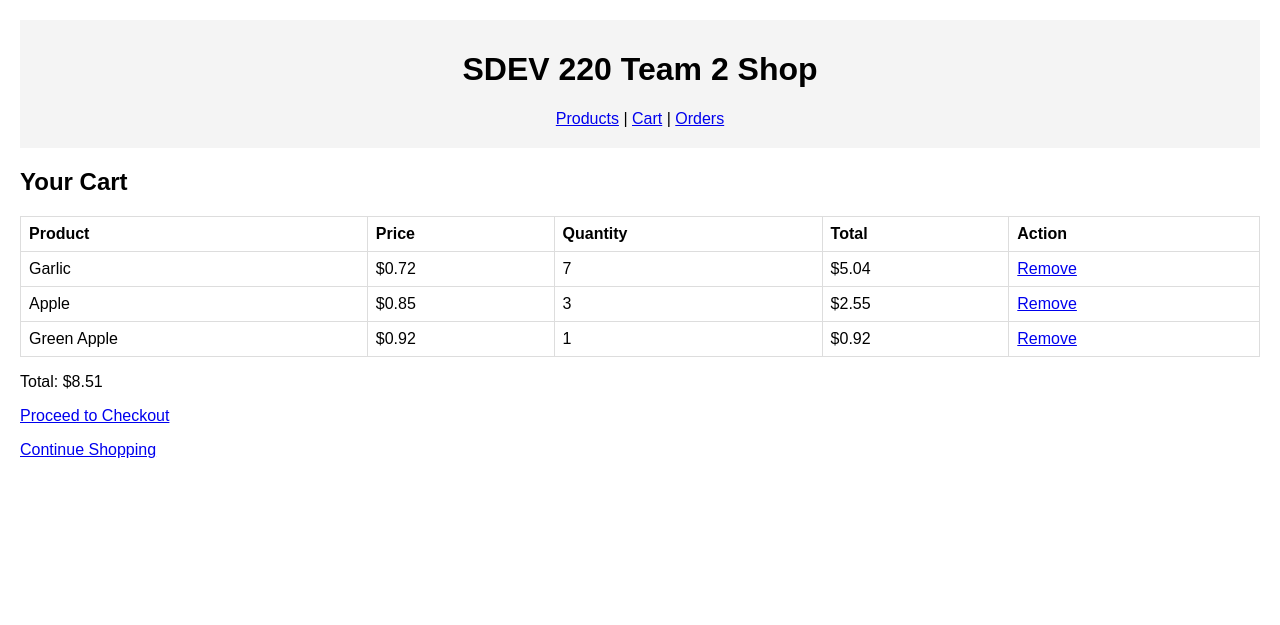
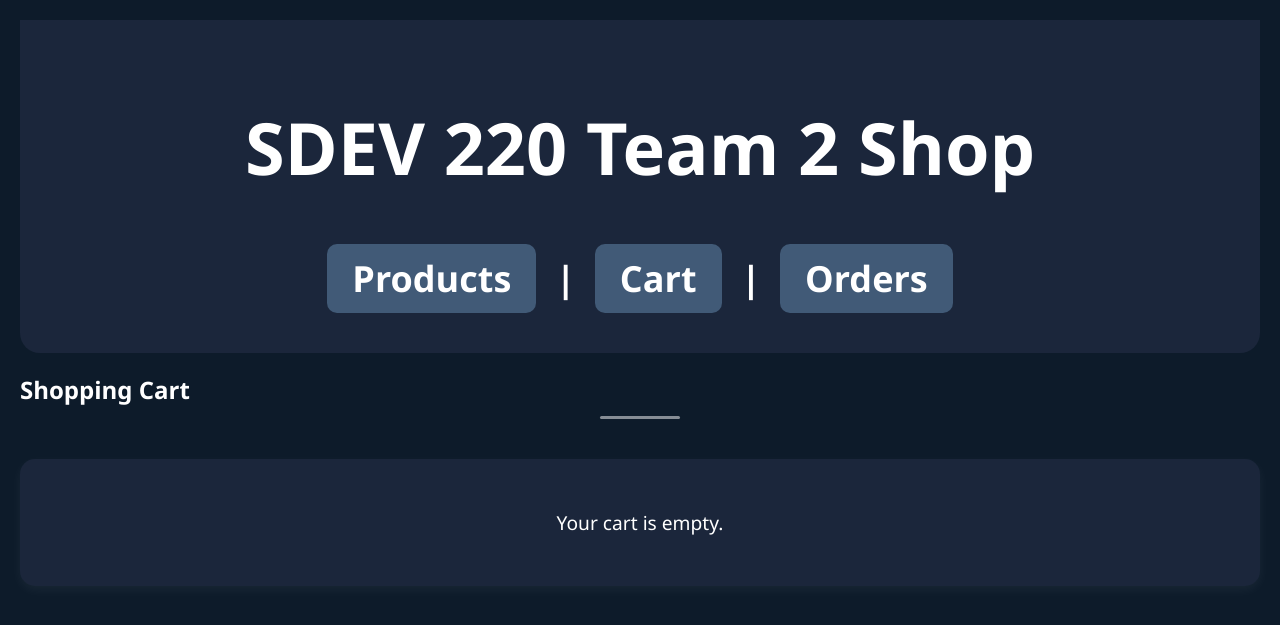
Before and after one commit to asmaayasser1/SDEV_220_Final_Project_Team2, a Flask app: page /cart in a window 1280 px wide. Shown: the top 625 px of the page. Run offline with Flask 3, Linux system fonts and the light colour scheme; data comes from the database, SQL or seed files in the repository; both versions use the stored data as it was after the commit.

Commit message:
Enhanced CSS styling and improved project design

```diff
--- a/static/style.css
+++ b/static/style.css
@@ -5,3 +5,197 @@
 th, td { border: 1px solid #ddd; padding: 8px; text-align: left; }
 .success { color: green; }
 form { margin-top: 20px; }
+body {
+    font-family: 'Segoe UI', Tahoma, Geneva, Verdana, sans-serif;
+    background-color: #0D1B2A; /* خلفية الصفحة */
+    color: white;
+    margin: 20px;
+  }
+
+  header {
+    background-color: #1B263B; /* خلفية الترويسة */
+    color: white;
+    padding: 30px;
+    text-align: center;
+    font-size: 36px;
+    font-weight: bold;
+    border-radius: 0 0 20px 20px;
+  }
+
+  nav {
+    margin-top: 20px;
+    text-align: center;
+  }
+
+  nav a {
+    background-color: #415A77;
+    color: white;
+    padding: 10px 25px;
+    margin: 0 10px;
+    text-decoration: none;
+    font-weight: bold;
+    border-radius: 10px;
+    display: inline-block;
+    transition: background-color 0.3s ease;
+  }
+
+  nav a:hover {
+    background-color: #1B263B;
+  }
+
+  h2 {
+    .section-title {
+        text-align: center;
+        font-size: 3rem;
+        font-weight: 800;
+        color: white;
+        text-shadow: 2px 2px 8px rgba(0,0,0,0.5);
+        margin-top: 50px;
+        margin-bottom: 30px;
+        border-bottom: 3px solid rgba(255,255,255,0.2);
+        padding-bottom: 15px;
+        width: fit-content;
+        margin-left: auto;
+        margin-right: auto;
+        animation: fadeIn 1.5s ease-in-out;
+    }
+
+    }
+
+    h2::after {
+        content: "";
+        display: block;
+        width: 80px;
+        height: 3px;
+        background: rgba(255, 255, 255, 0.5);
+        margin: 10px auto 0;
+        border-radius: 5px;
+    }
+
+
+    @keyframes fadeIn {
+        from {
+            opacity: 0;
+            transform: translateY(-20px);
+        }
+        to {
+            opacity: 1;
+            transform: translateY(0);
+        }
+    }
+
+
+  .product-card {
+    background-color: #1B263B;
+    border-radius: 15px;
+    box-shadow: 0 4px 12px rgba(255, 255, 255, 0.05);
+    padding: 25px;
+    margin: 20px auto;
+    max-width: 500px;
+    text-align: center;
+  }
+
+  .product-card h3 {
+    margin-bottom: 10px;
+    color: #E0E1DD;
+  }
+
+  .product-card p {
+    color: #A9BCD0;
+  }
+
+  .product-card .price {
+    color: #84A9AC;
+    font-size: 20px;
+    margin: 10px 0;
+  }
+
+  .product-card a {
+    background-color: #415A77;
+    color: white;
+    padding: 8px 16px;
+    text-decoration: none;
+    border-radius: 8px;
+    margin: 5px;
+    display: inline-block;
+  }
+
+  .product-card a:hover {
+    background-color: #0D1B2A;
+  }
+
+  .cart-container {
+    background-color: #1B263B;
+    border-radius: 15px;
+    padding: 30px;
+    margin-top: 40px;
+    box-shadow: 0 4px 12px rgba(255, 255, 255, 0.05);
+    color: white;
+}
+
+.cart-items {
+    list-style: none;
+    padding: 0;
+    margin: 0;
+}
+
+.cart-item {
+    background-color: #26354C;
+    border-radius: 10px;
+    padding: 20px;
+    margin-bottom: 15px;
+    display: flex;
+    justify-content: space-between;
+    align-items: center;
+    flex-wrap: wrap;
+}
+
+.item-name {
+    font-weight: bold;
+    font-size: 1.2rem;
+}
+
+.item-quantity, .item-price {
+    font-size: 1rem;
+}
+
+.remove-btn {
+    background-color: #E63946;
+    color: white;
+    padding: 8px 12px;
+    border-radius: 5px;
+    text-decoration: none;
+    font-size: 0.9rem;
+}
+
+.remove-btn:hover {
+    background-color: #D62828;
+}
+
+.cart-total {
+    margin-top: 20px;
+    font-size: 1.3rem;
+    text-align: right;
+}
+
+.checkout-btn {
+    display: block;
+    width: fit-content;
+    margin: 20px auto 0;
+    padding: 12px 24px;
+    background-color: #457B9D;
+    color: white;
+    border-radius: 8px;
+    text-decoration: none;
+    font-weight: bold;
+}
+
+.checkout-btn:hover {
+    background-color: #1D3557;
+}
+
+.empty-cart {
+    text-align: center;
+    font-size: 1.2rem;
+    margin-top: 20px;
+}
--- a/templates/cart.html
+++ b/templates/cart.html
@@ -1,30 +1,26 @@
 {% extends 'base.html' %}
+
 {% block content %}
-    <h2>Your Cart</h2>
-    {% with messages = get_flashed_messages(with_categories=true) %}
-        {% if messages %}
-            {% for category, message in messages %}
-                <p class="{{ category }}">{{ message }}</p>
+<h2>Shopping Cart</h2>
+
+<div class="cart-container">
+    {% if cart %}
+        <ul class="cart-items">
+            {% for item in cart %}
+                <li class="cart-item">
+                    <span class="item-name">{{ item.product.name }}</span>
+                    <span class="item-quantity">Quantity: {{ item.quantity }}</span>
+                    <span class="item-price">${{ '%.2f' | format(item.product.price * item.quantity) }}</span>
+                    <a class="remove-btn" href="{{ url_for('remove_from_cart', product_id=item.product.id) }}">Remove</a>
+                </li>
             {% endfor %}
-        {% endif %}
-    {% endwith %}
-    {% if cart_items %}
-        <table>
-            <tr><th>Product</th><th>Price</th><th>Quantity</th><th>Total</th><th>Action</th></tr>
-            {% for item in cart_items %}
-                <tr>
-                    <td>{{ products[item.product_id].name }}</td>
-                    <td>${{ products[item.product_id].price | to_fixed(2) }}</td>
-                    <td>{{ item.quantity }}</td>
-                    <td>${{ (products[item.product_id].price * item.quantity) | to_fixed(2) }}</td>
-                    <td><a href="{{ url_for('remove_from_cart', cart_item_id=item.id) }}">Remove</a></td>
-                </tr>
-            {% endfor %}
-        </table>
-        <p>Total: ${{ total | to_fixed(2) }}</p>
-        <a href="{{ url_for('checkout') }}">Proceed to Checkout</a>
+        </ul>
+        <div class="cart-total">
+            <strong>Total:</strong> ${{ '%.2f' | format(total_price) }}
+        </div>
+        <a class="checkout-btn" href="{{ url_for('checkout') }}">Proceed to Checkout</a>
     {% else %}
-        <p>Your cart is empty.</p>
+        <p class="empty-cart">Your cart is empty.</p>
     {% endif %}
-    <p><a href="{{ url_for('product_list') }}">Continue Shopping</a></p>
+</div>
 {% endblock %}
```
Also changed, not shown: templates/products.html (+17 -9 lines), instance/shop.db.
